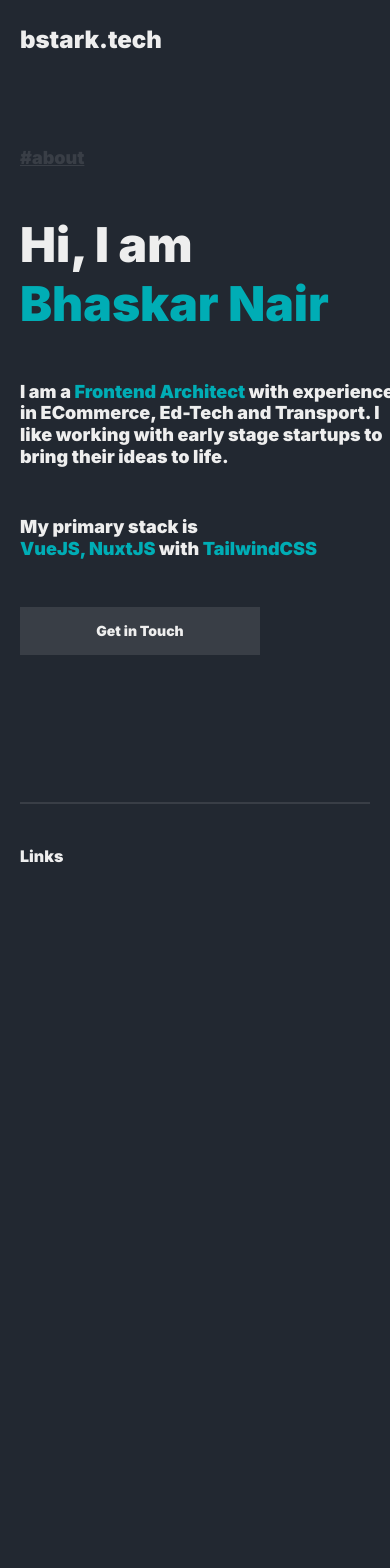
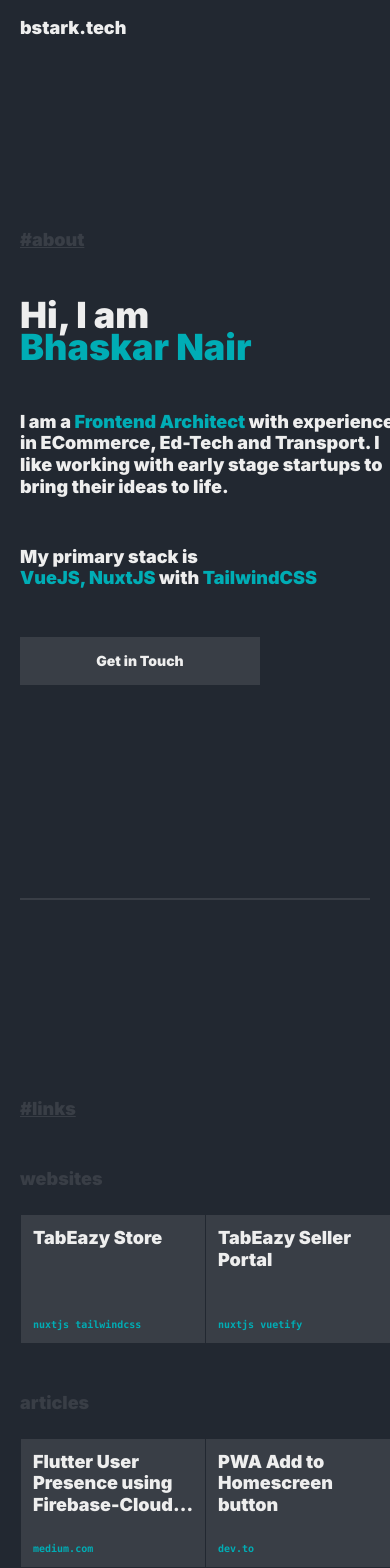
Before and after one commit to bhaskar-nair2/bstark-blue, a React (Vite) app: page / in a window 390 px wide. Shown: the top 1568 px of the page. Built offline with nearby package versions, Linux system fonts and the light colour scheme.

Commit message:
added another breakpoint

```diff
--- a/package.json
+++ b/package.json
@@ -7,6 +7,7 @@
     "serve": "vite preview"
   },
   "dependencies": {
+    "@tailwindcss/line-clamp": "^0.2.2",
     "react": "^17.0.0",
     "react-dom": "^17.0.0"
   },
--- a/src/App.css
+++ b/src/App.css
@@ -1,10 +1,14 @@
 .main-section {
-  @apply h-screen pb-10 md:pb-14 lg:pb-20;
+  @apply h-screen;
+  @apply my-14 lg:my-20;
 }
+
 .base-wrapper {
-  @apply border-b-2 border-accent h-full;
+  @apply h-full pb-10;
   @apply flex flex-col justify-center text-base;
+  @apply border-b-2 border-accent
 }
+
 .base-button {
   @apply bg-accent font-black h-12 text-sm;
 }
--- a/src/App.jsx
+++ b/src/App.jsx
@@ -1,6 +1,7 @@
 import React from 'react'
 import Navigation from './components/navigation.jsx'
 import Home from './components/home.jsx'
+import Links from './components/links.jsx'
 import './App.css'
 
 class App extends React.Component {
@@ -87,7 +88,7 @@ class App extends React.Component {
       <div className="App" >
         <Navigation></Navigation>
         <Home></Home>
-        <section className="main-section">Links</section>
+        <Links></Links>
         <section className="main-section">Contact</section>
         <section className="main-section">Footer</section>
       </div>
--- a/src/components/home.jsx
+++ b/src/components/home.jsx
@@ -1,12 +1,11 @@
 function Home() {
   return (
-    <div>
     <section id="about-section" className="main-section">
       <div className="base-wrapper">
         <div className="mb-12">
           <a href="#" className="text-accent">#about</a>
         </div>
-          <h1 className="text-2xl lg:text-3xl mb-12">
+        <h1 className="text-xl xs:text-2xl lg:text-3xl mb-12">
           Hi, I am<br />
           <span className="text-primary">Bhaskar Nair</span>
         </h1>
@@ -24,7 +23,6 @@ function Home() {
         </button>
       </div>
     </section>
-    </div>
   )
 }
 
--- /dev/null
+++ b/src/components/links.css
@@ -0,0 +1,17 @@
+.card-holder {
+  @apply inline-grid gap-5 lg:gap-10 grid-cols-2 lg:grid-cols-3;
+}
+
+.link-card{
+  @apply no-underline;
+  @apply border-background border hover:border-primary;
+}
+
+.link-card-card{
+  @apply bg-accent flex flex-col justify-between h-32 p-3;
+  @apply w-48 lg:w-52 xl:w-72;
+}
+
+.base-wrapper{
+  @apply flex flex-col justify-between;
+}
--- /dev/null
+++ b/src/components/links.jsx
@@ -0,0 +1,96 @@
+import './links.css'
+
+function Links() {
+  const websites = [
+    {
+      sitename: "TabEazy Store",
+      link: "https://www.tabeazy.com",
+      stack: ["nuxtjs", "tailwindcss"]
+    },
+    {
+      sitename: "TabEazy Seller Portal",
+      link: "https://seller.tabeazy.com",
+      stack: ["nuxtjs", "vuetify"]
+    }
+  ]
+
+  const articles = [
+    {
+      title: "Flutter User Presence using Firebase-Cloud Firestore",
+      site: 'medium.com',
+      link: "https://medium.com/@b.bhaskar.nair/flutter-user-presence-using-firebase-cloud-firestore-f79f590eb64f",
+    },
+    {
+      title: "PWA Add to Homescreen button",
+      site: 'dev.to',
+      link: "https://dev.to/bhaskarnair2/how-to-add-an-add-to-homescreen-button-in-your-pwa-na",
+    }
+  ]
+
+  const arrayToString = (arr = []) => {
+    return arr.reduce((tot, cur, index) => (tot += `${cur} `), "");
+  }
+
+  const SiteList = websites.map((site, index) =>
+    <LinkCard
+      key={index}
+      title={site.sitename}
+      subtitle={arrayToString(site.stack)}
+      link={site.link}
+    ></LinkCard>
+  )
+
+  const ArticleList = articles.map((art, index) =>
+    <LinkCard
+      key={index}
+      title={art.title}
+      subtitle={art.site}
+      link={art.link}
+    ></LinkCard>
+  )
+
+  return (
+    <section id="links-section" className="main-section">
+      <div className="base-wrapper">
+        <div className="mb-12">
+          <a href="#" className="text-accent mb-6">#links</a>
+        </div>
+        <div className="mb-12">
+          <h2 className="text-accent mb-6">websites</h2>
+          <div className="card-holder">
+            {SiteList}
+          </div>
+        </div>
+        <div className="mb-12">
+          <h2 className="text-accent mb-6">articles</h2>
+          <div className="card-holder">
+            {ArticleList}
+          </div>
+        </div>
+        <div className="mb-12 hidden lg:block">
+          <h2 className="text-accent mb-6">miscellaneous</h2>
+          <div className="card-holder">
+            <LinkCard></LinkCard>
+          </div>
+        </div >
+      </div >
+    </section >
+  )
+}
+
+function LinkCard(props) {
+  return (
+    <a className="link-card" href={props?.link} target="_blank">
+      <div className="link-card-card">
+        <h3 className="text-text text-base line-clamp-3">
+          {props?.title}
+        </h3>
+        <p className="text-primary text-xs font-mono line-clamp-1">
+          {props?.subtitle}
+        </p>
+      </div>
+    </a>
+  )
+}
+
+export default Links;
--- a/src/components/navigation.css
+++ b/src/components/navigation.css
@@ -1,10 +1,10 @@
 .header {
-  @apply fixed top-0 left-0 w-full h-20 bg-background;
+  @apply fixed top-0 left-0 w-full h-14 lg:h-20 bg-background;
   @apply flex justify-between items-center;
   @apply px-5 md:px-14 lg:px-20;
 }
 #site-name{
-  @apply text-text no-underline text-lg lg:text-lg !important;
+  @apply text-text no-underline text-base lg:text-lg !important;
 }
 .nav{
   @apply hidden lg:block;
--- a/tailwind.config.js
+++ b/tailwind.config.js
@@ -17,10 +17,20 @@ module.exports = {
       '2xl':['48px', '58.09px'],
       '3xl':['64px', '77.45px']
     },
+    screens: {
+      'xs': '400px',
+      'sm': '640px',
+      'md': '768px',
+      'lg': '1024px',
+      'xl': '1280px',
+      '2xl': '1536px',
+    },
     extend: {},
   },
   variants: {
     extend: {},
   },
-  plugins: [],
+  plugins: [
+    require('@tailwindcss/line-clamp'),
+  ],
 }
```
Also changed, not shown: 1 other file (tests, documents, lock files or other folders). Lines whose indentation alone changed are shown as unchanged.
